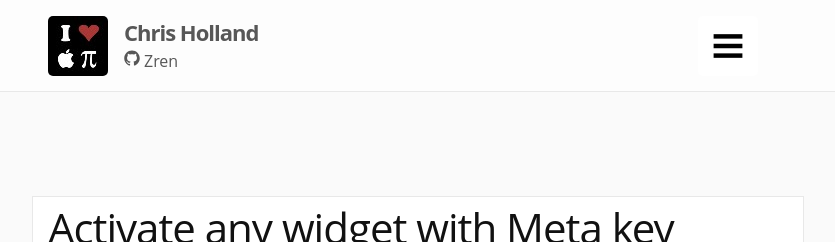
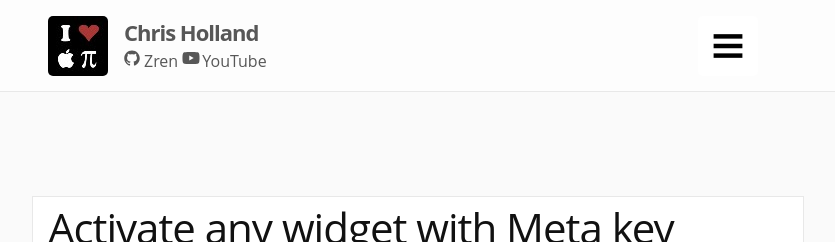
Before and after one commit to Zren/zren.github.io, a Jekyll site: the page built from index.html, in a window 1280 px wide. Shown: the top 242 px of the page, without its empty margins (222-1057 px from the left). Built offline with Jekyll 4.4.1, drawn with Linux system fonts in a browser that asks for light colours.

Commit message:
Add link to YouTube channel

```diff
--- a/_config.yml
+++ b/_config.yml
@@ -13,6 +13,8 @@ baseurl: "" # the subpath of your site, e.g. /blog
 url: "http://zren.github.io" # the base hostname & protocol for your site
 twitter_username: zrenfire
 github_username:  Zren
+youtube_channelname: Zren
+youtube_channelid: UClg-q4a1Igqx7wIMDvfNc8A
 
 # Post schema
 permalink: /:year/:month/:day/:title
--- a/_includes/footer.html
+++ b/_includes/footer.html
@@ -9,6 +9,11 @@
           {% if site.github_username %}
           <li>
             {% include icon-github.html username=site.github_username %}
+          </li>
+          {% endif %}
+          {% if site.youtube_channelid %}
+          <li>
+            {% include icon-youtube-play.html channelid=site.youtube_channelid channelname="YouTube" %}
           </li>
           {% endif %}
         </ul>
--- a/_includes/header.html
+++ b/_includes/header.html
@@ -18,7 +18,10 @@
     <div class="site-author">
       <img class="avatar-image" src="{{ "/img/avatar.jpg" | prepend: site.baseurl }}">
       <div><a class="site-title" href="{{ site.baseurl }}/">{{ site.title }}</a></div>
-      <div><a class="site-github" href="https://github.com/{{ site.github_username }}"><span class="icon icon--github">{% include icon-github.svg %}</span><span class="username">{{ site.github_username }}</span></a></div>
+      <div>
+        {% if site.github_username %}{% include icon-github.html username=site.github_username %}{% endif %}
+        {% if site.youtube_channelid %}{% include icon-youtube-play.html channelid=site.youtube_channelid channelname="YouTube" %}{% endif %}
+      </div>
     </div>
 
 
--- a/_includes/icon-github.html
+++ b/_includes/icon-github.html
@@ -1 +1 @@
-<a href="https://github.com/{{ include.username }}"><span class="icon icon--github">{% include icon-github.svg %}</span><span class="username">{{ include.username }}</span></a>
+<a class="site-github" href="https://github.com/{{ include.username }}"><span class="icon icon--github">{% include icon-github.svg %}</span><span class="username">{{ include.username }}</span></a>
--- a/_includes/icon-twitter.html
+++ b/_includes/icon-twitter.html
@@ -1 +1 @@
-<a href="https://twitter.com/{{ include.username }}"><span class="icon icon--twitter">{% include icon-twitter.svg %}</span><span class="username">{{ include.username }}</span></a>
+<a class="site-twitter" href="https://twitter.com/{{ include.username }}"><span class="icon icon--twitter">{% include icon-twitter.svg %}</span><span class="username">{{ include.username }}</span></a>
--- /dev/null
+++ b/_includes/icon-youtube-play.html
@@ -0,0 +1 @@
+<a class="site-youtube" href="https://www.youtube.com/channel/{{ include.channelid }}"><span class="icon icon--youtube-play">{% include icon-youtube-play.svg %}</span><span class="username">{{ include.channelname }}</span></a>
--- a/_sass/_layout.scss
+++ b/_sass/_layout.scss
@@ -56,8 +56,8 @@ h1 {
   }
 }
 .site-title,
-.site-github
- {
+.site-github,
+.site-youtube {
     margin-bottom: 2rem;
     font-weight: normal;
     opacity: 0.7;
@@ -74,8 +74,12 @@ h1 {
     letter-spacing: -1px;
     font-weight: bold;
 }
-.site-github .icon > svg path {
+.site-github .icon > svg path,
+.site-youtube .icon > svg path {
   fill: $headerTextColor;
+}
+.site-youtube .icon > svg {
+  width: 18px;
 }
 .icon + .username {
   margin-left: 4px;
```
Also changed, not shown: _includes/icon-youtube-play.svg (added).
